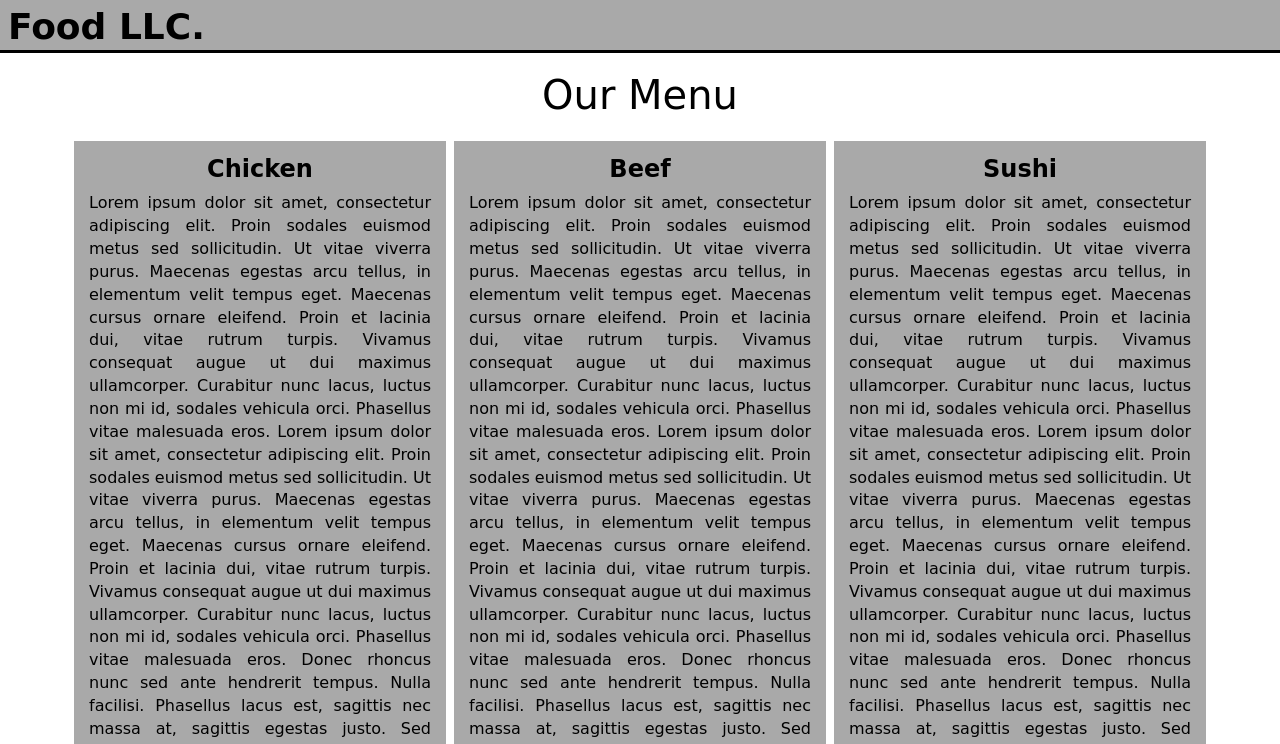
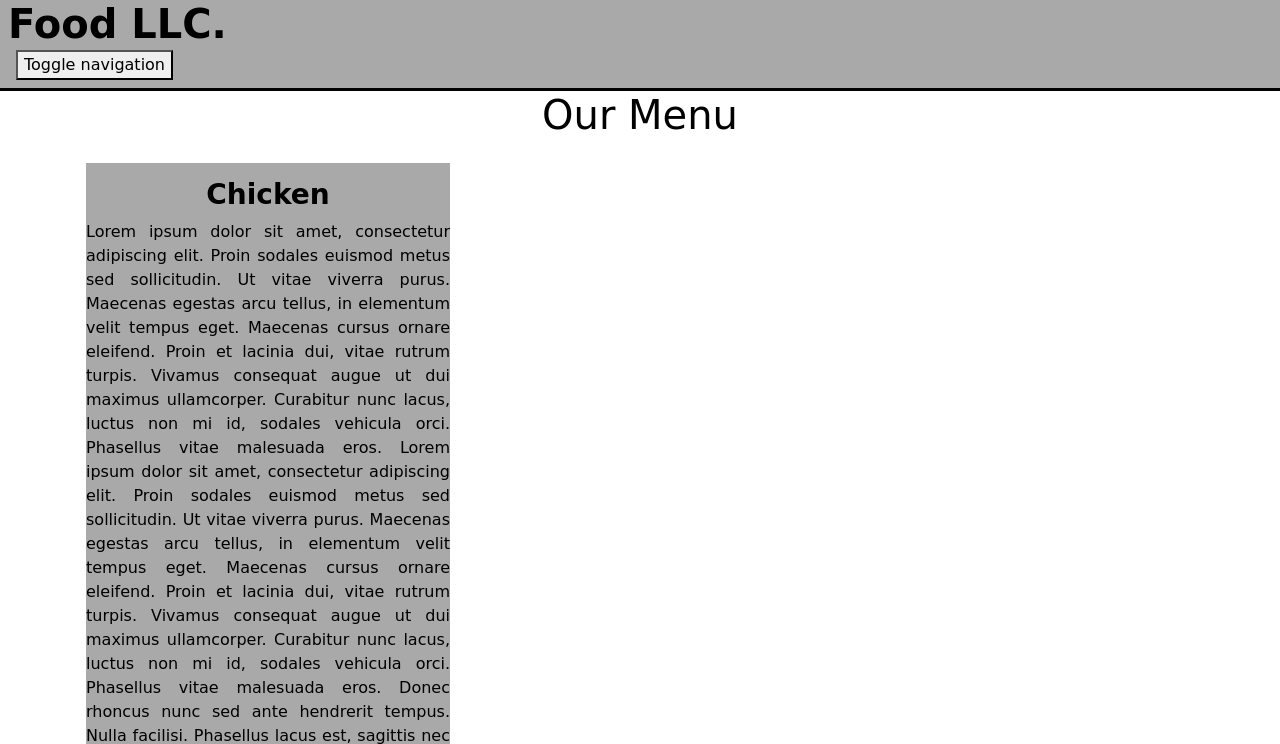
Before and after one commit to Alejandro2Vargas/CourseraTest, a plain HTML site: page index.html in a window 1280 px wide. Shown: the top 744 px of the page. Drawn offline with nearby package versions, Linux system fonts and the light colour scheme; a script that the page names is missing.

Commit message:
Cambios efectuados

```diff
--- a/index.html
+++ b/index.html
@@ -5,7 +5,8 @@
         <meta http-equiv="x-ua-compatible" content= "ie=edge">
         <meta name="viewport" content="width=device-width, initial-scale=1">
         <title>Food LLC</title>
-        <link rel="stylesheet" href="css/bootstrap.min.css">
+        <link href="https://cdn.jsdelivr.net/npm/bootstrap@5.0.2/dist/css/bootstrap.min.css" rel="stylesheet" integrity="sha384-EVSTQN3/azprG1Anm3QDgpJLIm9Nao0Yz1ztcQTwFspd3yD65VohhpuuCOmLASjC" crossorigin="anonymous">
+        <script src="https://cdn.jsdelivr.net/npm/bootstrap@5.0.2/dist/js/bootstrap.bundle.min.js" integrity="sha384-MrcW6ZMFYlzcLA8Nl+NtUVF0sA7MsXsP1UyJoMp4YLEuNSfAP+JcXn/tWtIaxVXM" crossorigin="anonymous"></script>
         <link rel="stylesheet" href="css/style.css">
     </head>
     <body>
```
